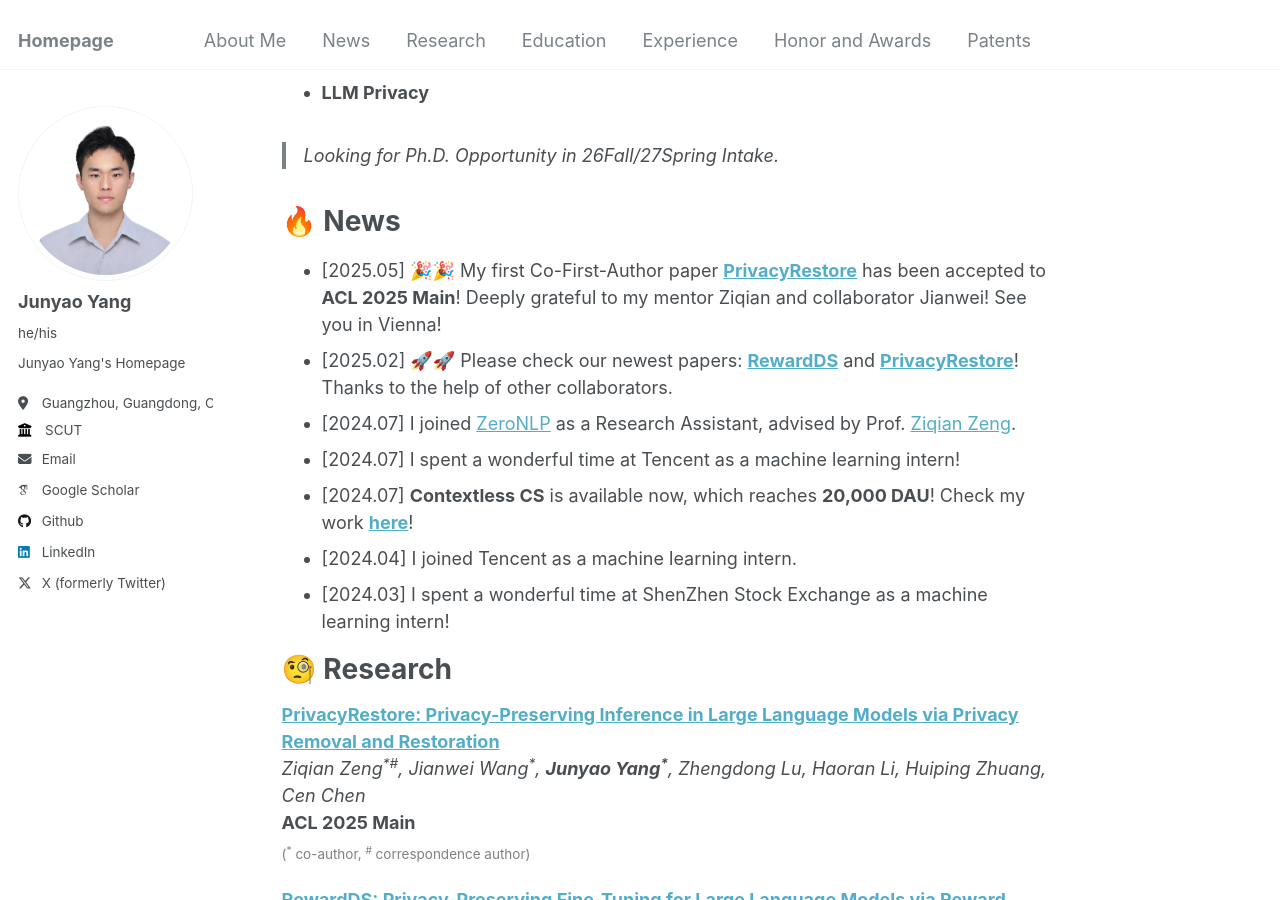
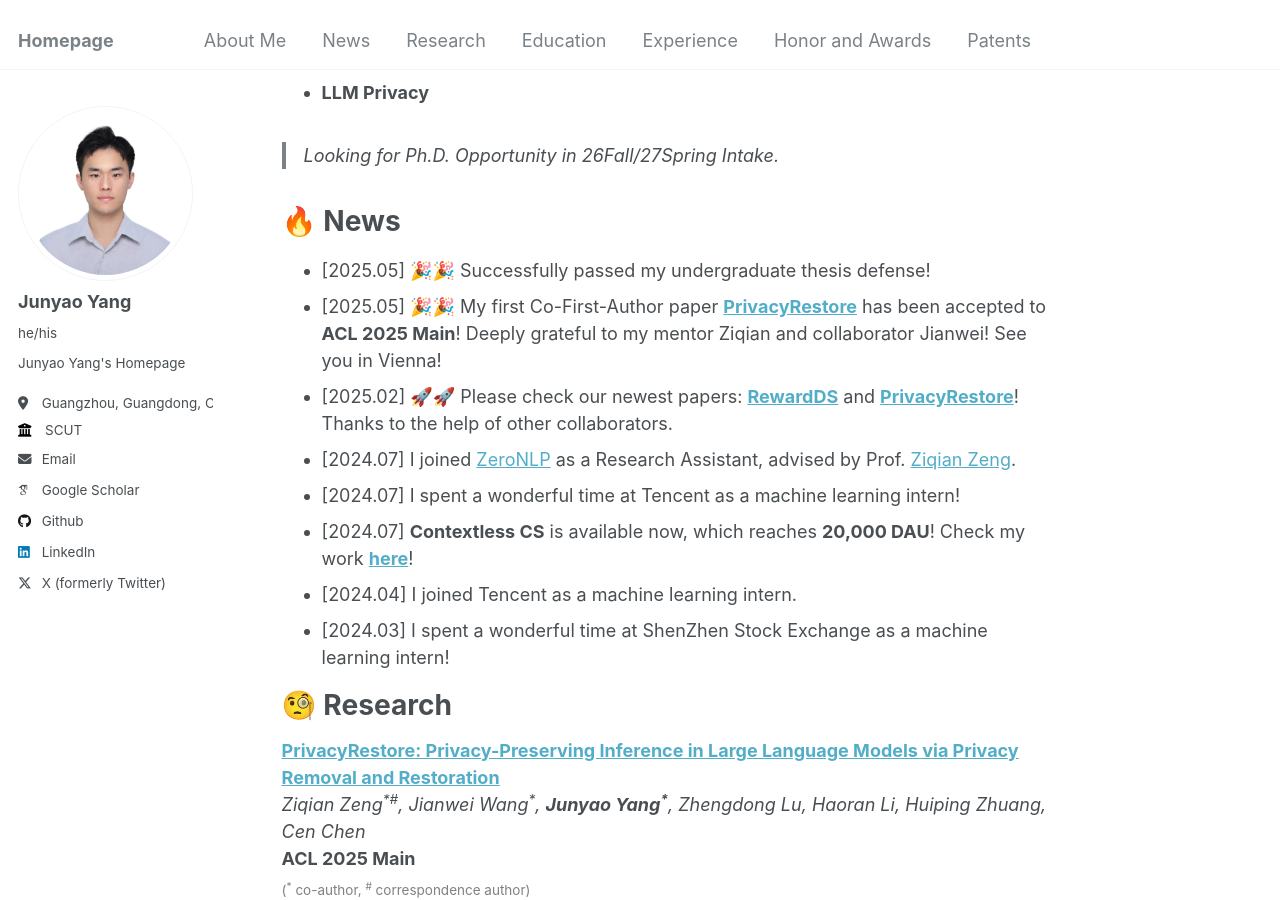
Before and after one commit to jyyang26/jyyang26.github.io, a Jekyll site: the page built from _pages/about.md, in a window 1280 px wide and 900 px high, scrolled down 449 px. Built offline with Jekyll 4.4.1, drawn with Linux system fonts in a browser that asks for light colours; some web fonts are replaced.

Commit message:
Update about.md

```diff
--- a/_pages/about.md
+++ b/_pages/about.md
@@ -21,6 +21,7 @@ My research story revolves around **the Underlying Principles and Understanding
 <!-- - [2024.10] **PrivactRestore** is available now! Check our work **[here](https://arxiv.org/abs/2406.01394)**! -->
 
 # 🔥 News
+- [2025.05] 🎉🎉 Successfully passed my undergraduate thesis defense!
 - [2025.05] 🎉🎉 My first Co-First-Author paper **[PrivacyRestore](https://arxiv.org/abs/2406.01394)** has been accepted to **ACL 2025 Main**! Deeply grateful to my mentor Ziqian and collaborator Jianwei! See you in Vienna!
 - [2025.02] 🚀🚀 Please check our newest papers: **[RewardDS](https://arxiv.org/abs/2502.18517)** and **[PrivacyRestore](https://arxiv.org/abs/2406.01394)**! Thanks to the help of other collaborators.
 - [2024.07] I joined [ZeroNLP](https://github.com/ZeroNLP) as a Research Assistant, advised by Prof. [Ziqian Zeng](https://ziqianzeng.github.io/).
```
